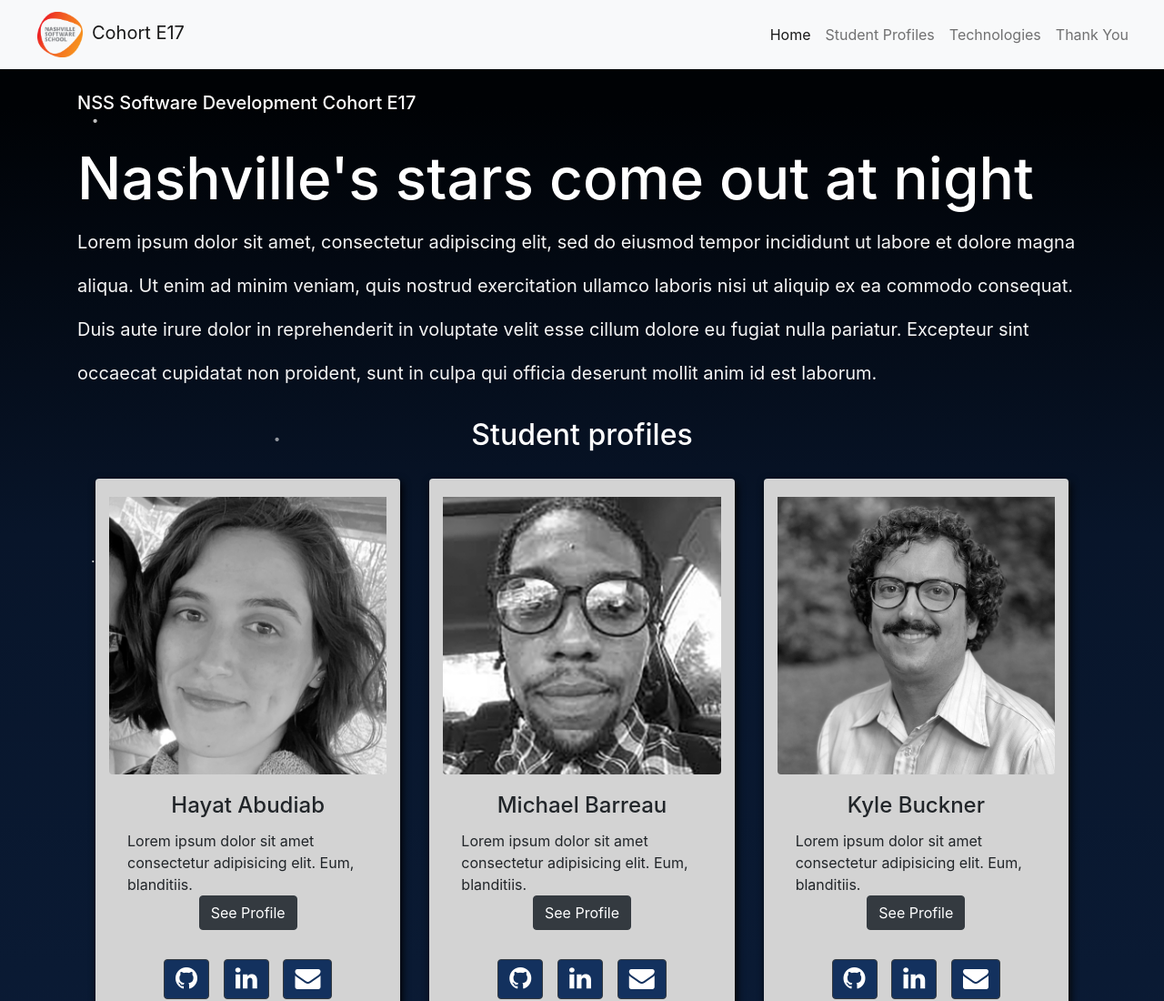
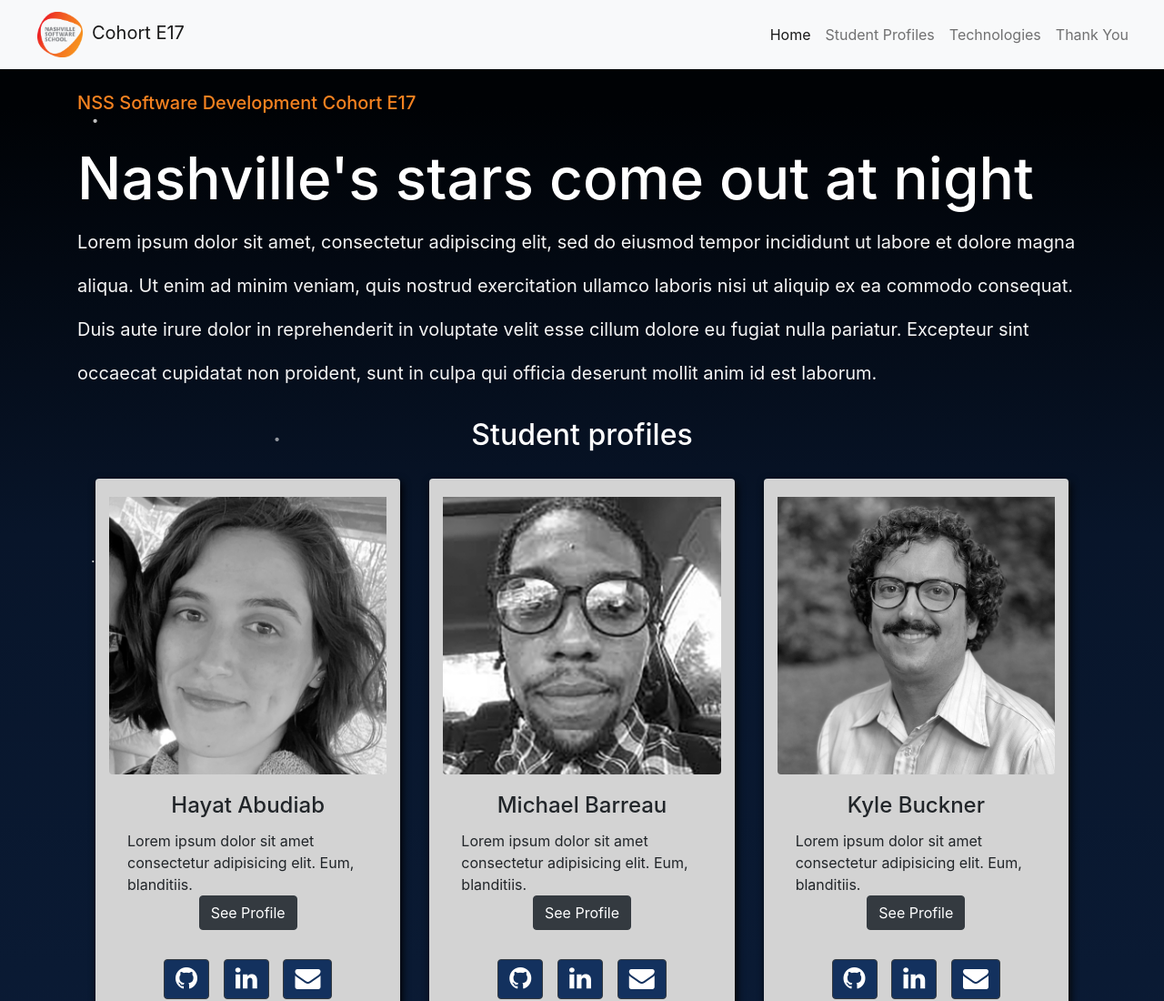
Before and after one commit to NSS-Evening-Cohort-17/ClassWebsite-E17, a plain HTML site: page index.html in a window 1280 px wide. Shown: the top 1100 px of the page at 91% size. Drawn offline with nearby package versions, Linux system fonts and the light colour scheme.

Commit message:
added color overline

```diff
--- a/main.css
+++ b/main.css
@@ -26,6 +26,10 @@ h1, h2, h5, #intro #students {
 h1 {
   font-size: 4rem;
   color: white;
+}
+
+h5 {
+  color: rgba(245,130,32,255);
 }
 
 .tech-title, .profile-title, .thanks-title {
```
Also changed, not shown: index.html (+1 -4 lines).
